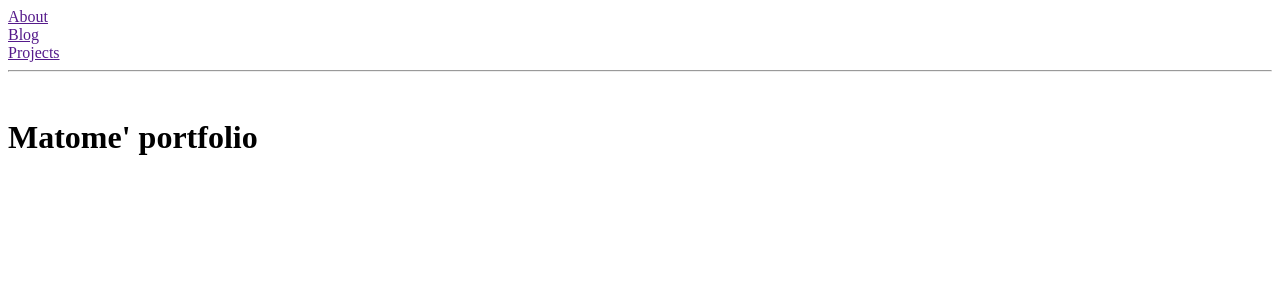
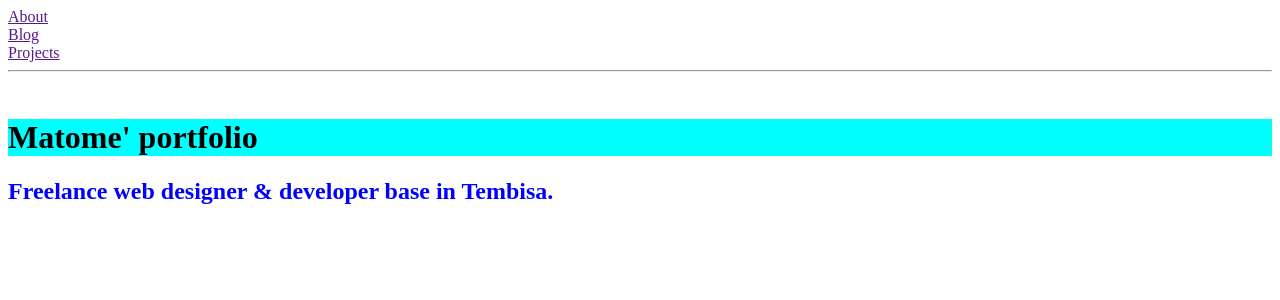
Before and after one commit to tonykobe8/angular-ivy-j6eyva, an Angular app: page / in a window 1280 px wide. Shown: the top 300 px of the page. Built offline with nearby package versions, Linux system fonts and the light colour scheme.

Commit message:
2 files modified

```diff
--- a/src/app/app.component.css
+++ b/src/app/app.component.css
@@ -1,3 +1,10 @@
-p {
-  font-family: Lato;
+a{
+  font-family:times new roman;
 }
+h1 {
+  font-family:times new roman;
+  background-color:aqua;
+}
+h2 {
+  color:blue;
+}
--- a/src/app/app.component.html
+++ b/src/app/app.component.html
@@ -1,3 +1,6 @@
 <a href> About </a><br>
 <a href> Blog </a><br><a href> Projects </a><hr>
-<br><h1> Matome' portfolio </h1>
+<br><h1> Matome' portfolio
+</h1>
+
+<h2>Freelance web designer & developer base in Tembisa.</h2>
```
